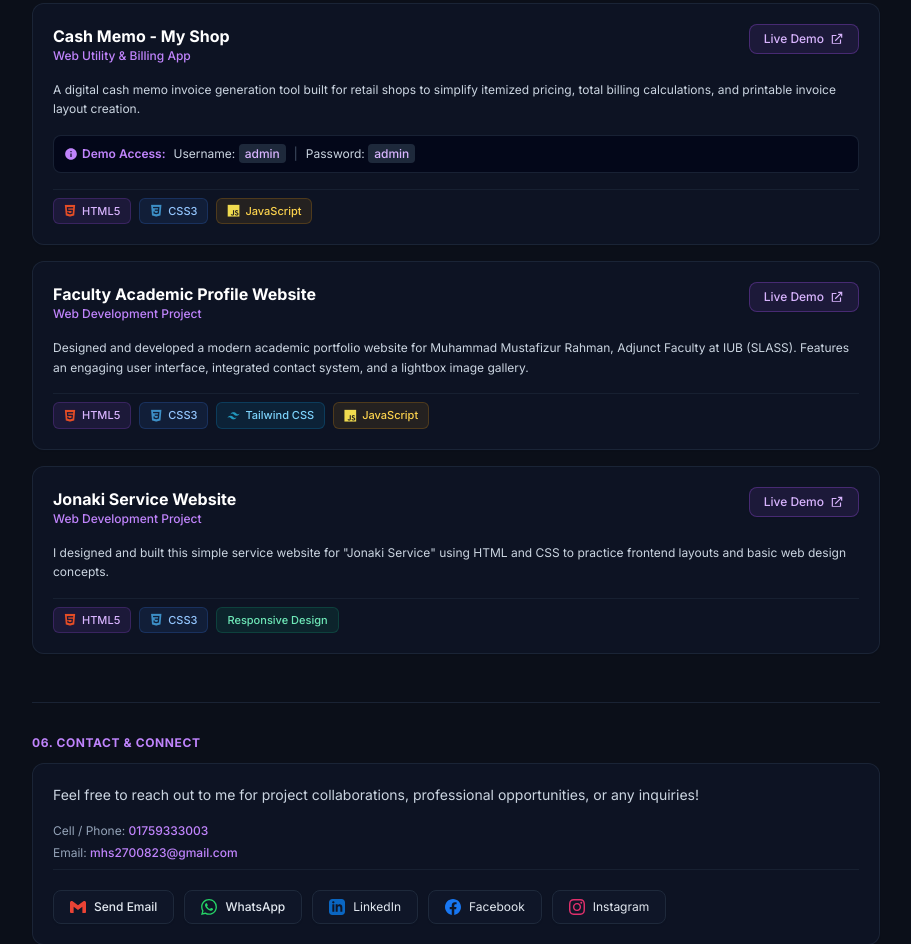
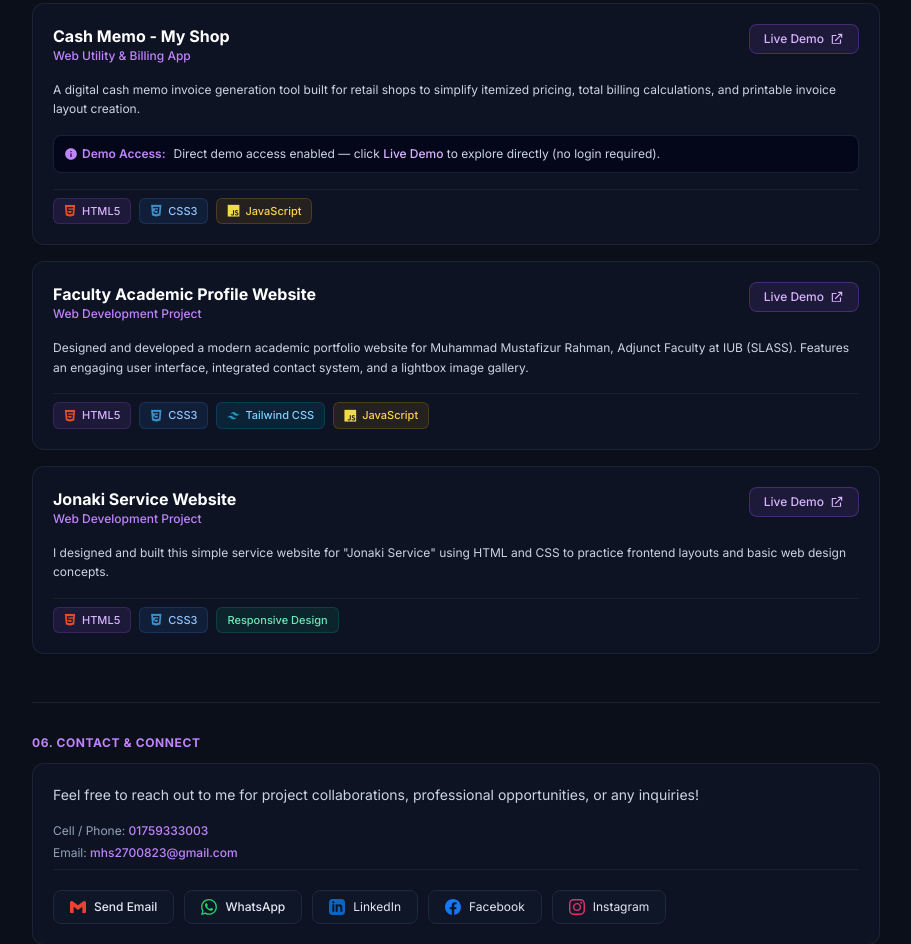
Before and after one commit to MehediHasanSeyam/mehedihasanseyam.github.io, a plain HTML site: page index.html in a window 1280 px wide. Shown: the part 2889-3833 px from the top of the page, without its empty margins (184-1095 px from the left). Drawn offline with nearby package versions, Linux system fonts and the light colour scheme.

Commit message:
Update Cash Memo demo access

```diff
--- a/index.html
+++ b/index.html
@@ -513,7 +513,7 @@
           </div>
         </div>
 
-        <!-- Project 3: Cash Memo - My Shop (With Demo Credentials) -->
+        <!-- Project 3: Cash Memo - My Shop (Direct Demo Access) -->
         <div class="bg-slate-900/60 border border-slate-800/80 rounded-xl p-5 space-y-4 card-interaction shadow-sm">
           <div class="flex justify-between items-start flex-wrap gap-2">
             <div>
@@ -529,15 +529,13 @@
             A digital cash memo invoice generation tool built for retail shops to simplify itemized pricing, total billing calculations, and printable invoice layout creation.
           </p>
 
-          <!-- Demo Login Info Badge -->
+          <!-- Demo Access Info Badge -->
           <div class="p-2.5 bg-slate-950/80 border border-slate-800/80 rounded-lg text-xs text-slate-300 flex flex-wrap items-center gap-2">
             <span class="text-purple-400 font-semibold flex items-center gap-1">
               <svg class="w-3.5 h-3.5 fill-current" viewBox="0 0 24 24"><path d="M12 2C6.48 2 2 6.48 2 12s4.48 10 10 10 10-4.48 10-10S17.52 2 12 2zm1 15h-2v-6h2v6zm0-8h-2V7h2v2z"/></svg>
               Demo Access:
             </span>
-            <span>Username: <code class="bg-slate-800 px-1.5 py-0.5 rounded text-purple-300 font-mono font-medium">admin</code></span>
-            <span class="text-slate-600 hidden sm:inline">|</span>
-            <span>Password: <code class="bg-slate-800 px-1.5 py-0.5 rounded text-purple-300 font-mono font-medium">admin</code></span>
+            <span>Direct demo access enabled — click <a href="https://mehedihasanseyam.github.io/Cash-Memo---My-Shop/" target="_blank" rel="noopener noreferrer" class="text-purple-300 font-medium hover:underline">Live Demo</a> to explore directly (no login required).</span>
           </div>
 
           <!-- Tech Stack Badges -->
```
